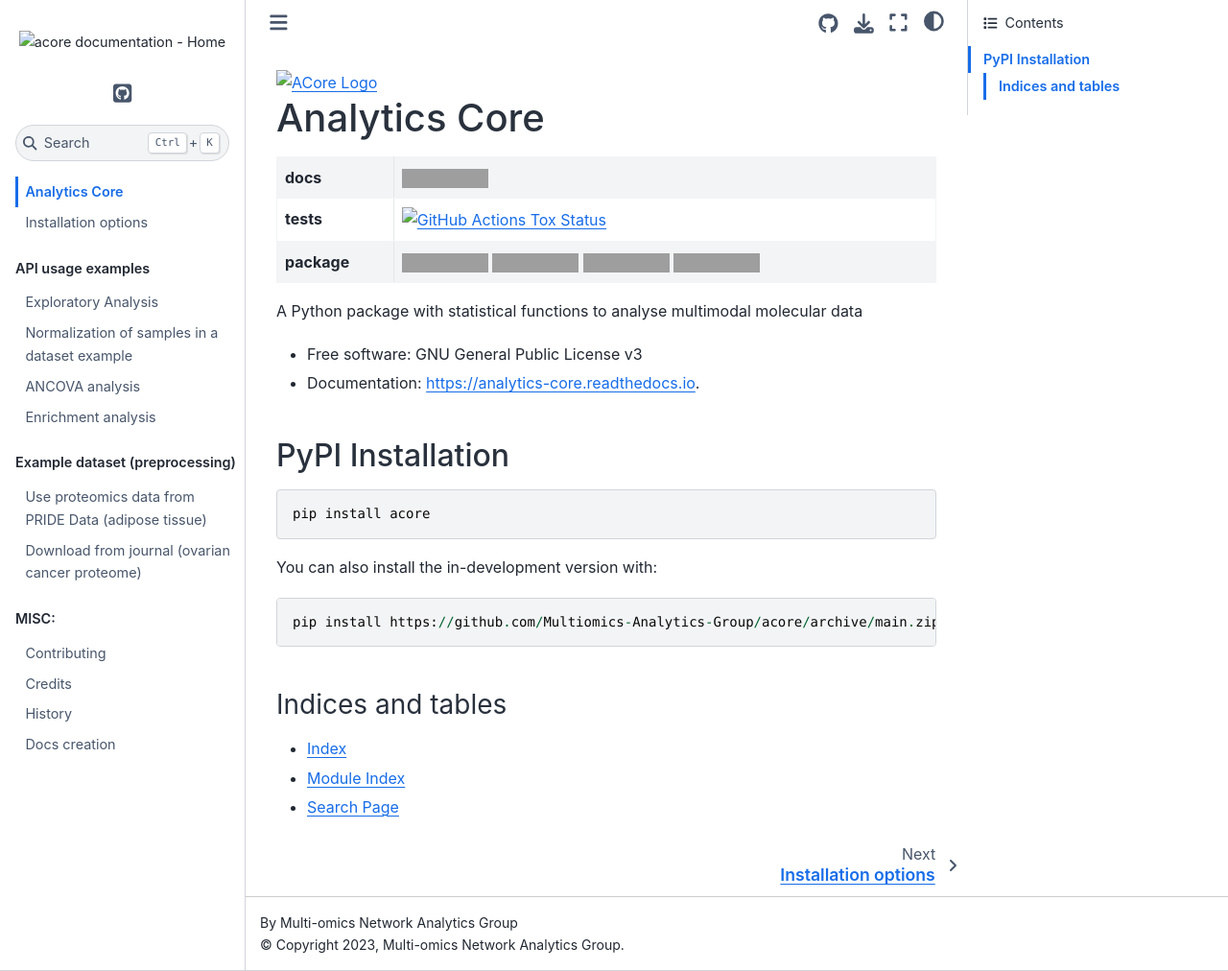
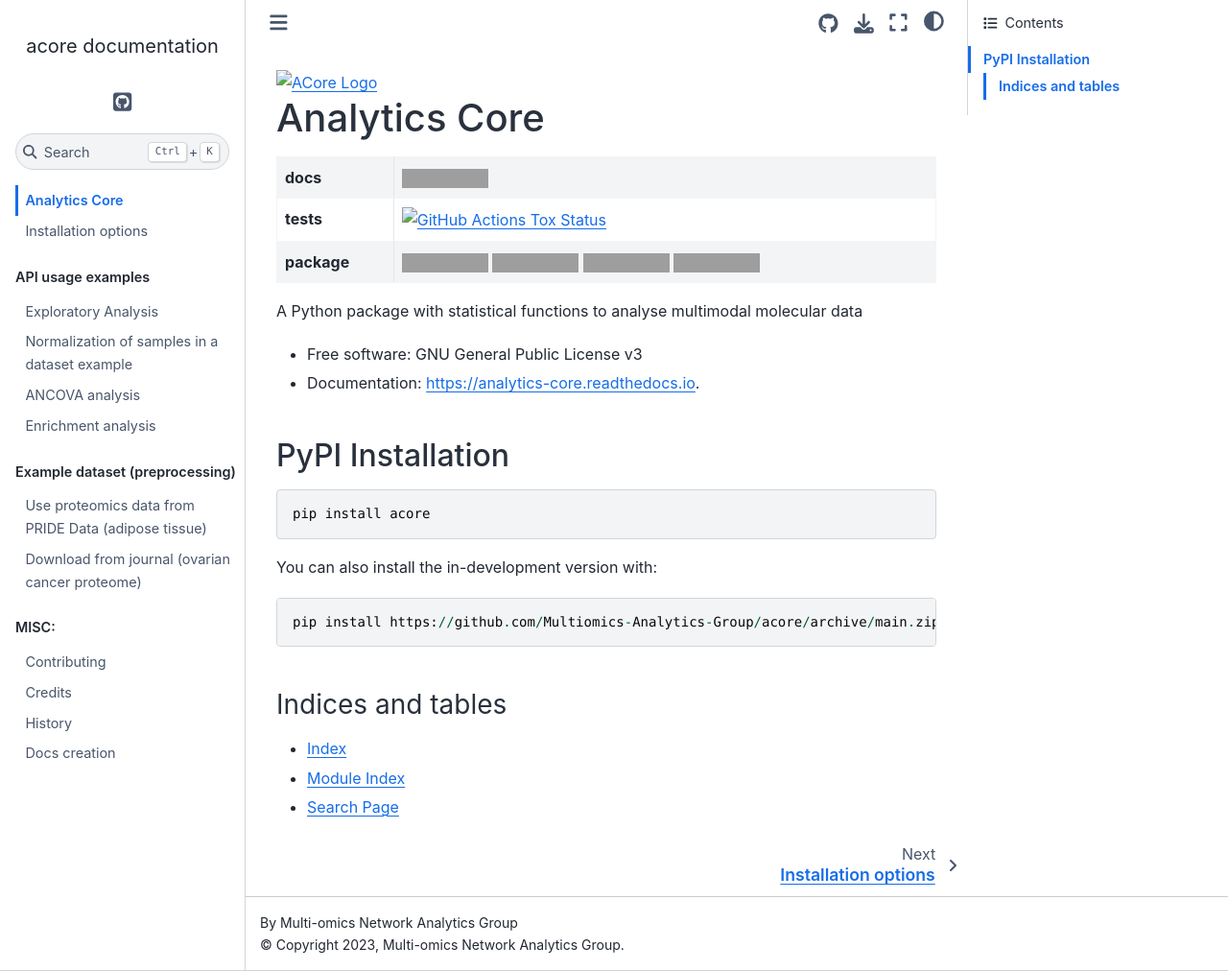
Before and after one commit to Multiomics-Analytics-Group/acore, a Sphinx documentation site: the page built from docs/index.rst, in a window 1280 px wide and 1012 px high. Shown: the whole window at 96% size. Built offline with Sphinx 7.4.7 and the Sphinx Book theme 1.1.4, drawn with Linux system fonts in a browser that asks for light colours; formulas are drawn with MathJax 3; pages that are not in the unit, such as notebooks, are missing from menus; the version number could not be read and is left out; comment, search, counter and statistics services are not loaded; grey boxes are pictures that could not be loaded.

Commit message:
:art: use relative logos in conf.py

```diff
--- a/docs/conf.py
+++ b/docs/conf.py
@@ -140,8 +140,8 @@
 # https://github.com/executablebooks/MyST-NB/blob/master/docs/conf.py
 # html_title = ""
 html_theme = "sphinx_book_theme"
-html_logo = "https://raw.githubusercontent.com/Multiomics-Analytics-Group/acore/add_logo_favicon/docs/images/logo/acore_logo.svg"
-html_favicon = "https://raw.githubusercontent.com/Multiomics-Analytics-Group/acore/add_logo_favicon/docs/images/logo/acore_logo_small.svg"
+html_logo = "images/logo/acore_logo.svg"
+html_favicon = "images/logo/acore_logo_small.svg"
 html_theme_options = {
     "github_url": "https://github.com/Multiomics-Analytics-Group/acore/",
     "repository_url": "https://github.com/Multiomics-Analytics-Group/acore/",
```
